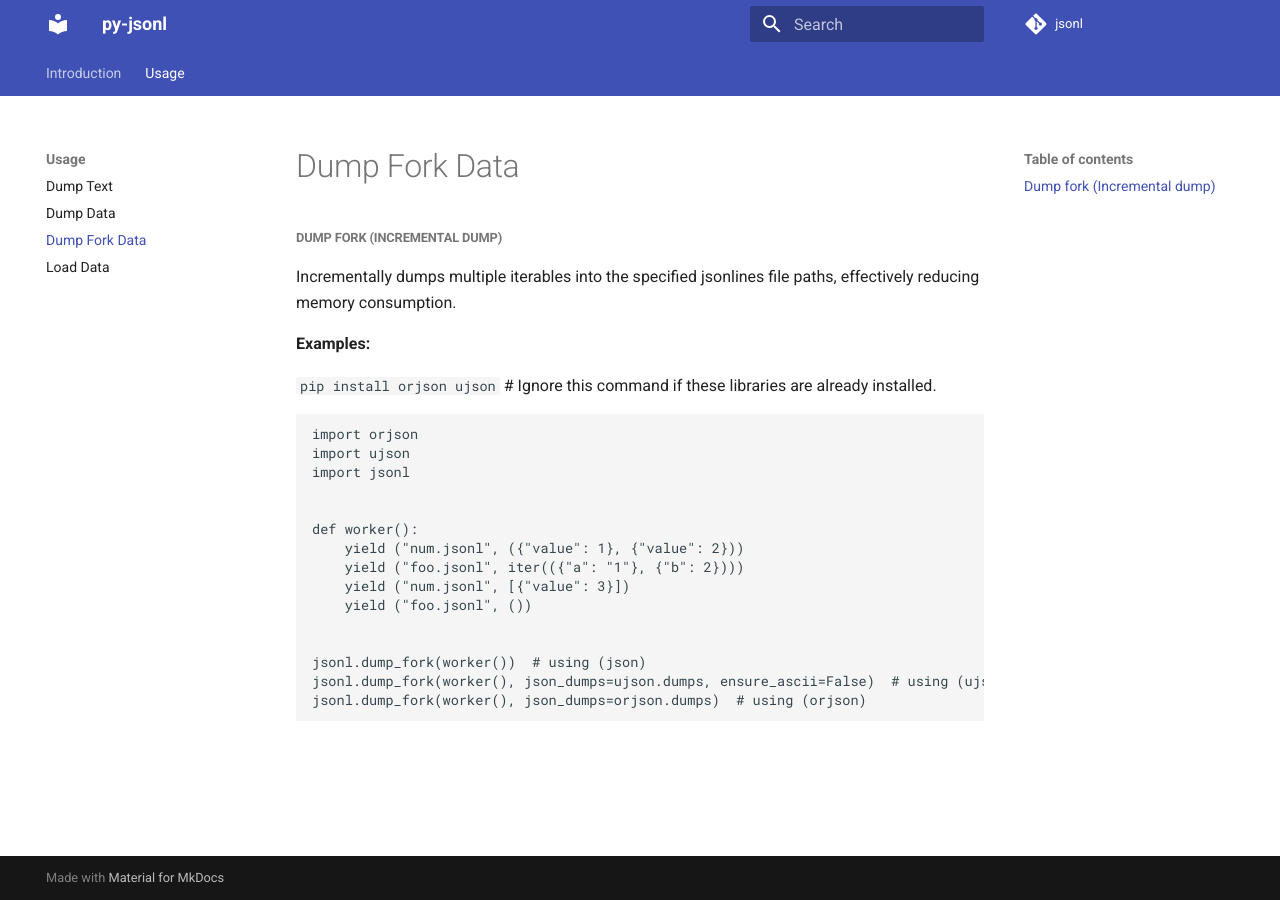
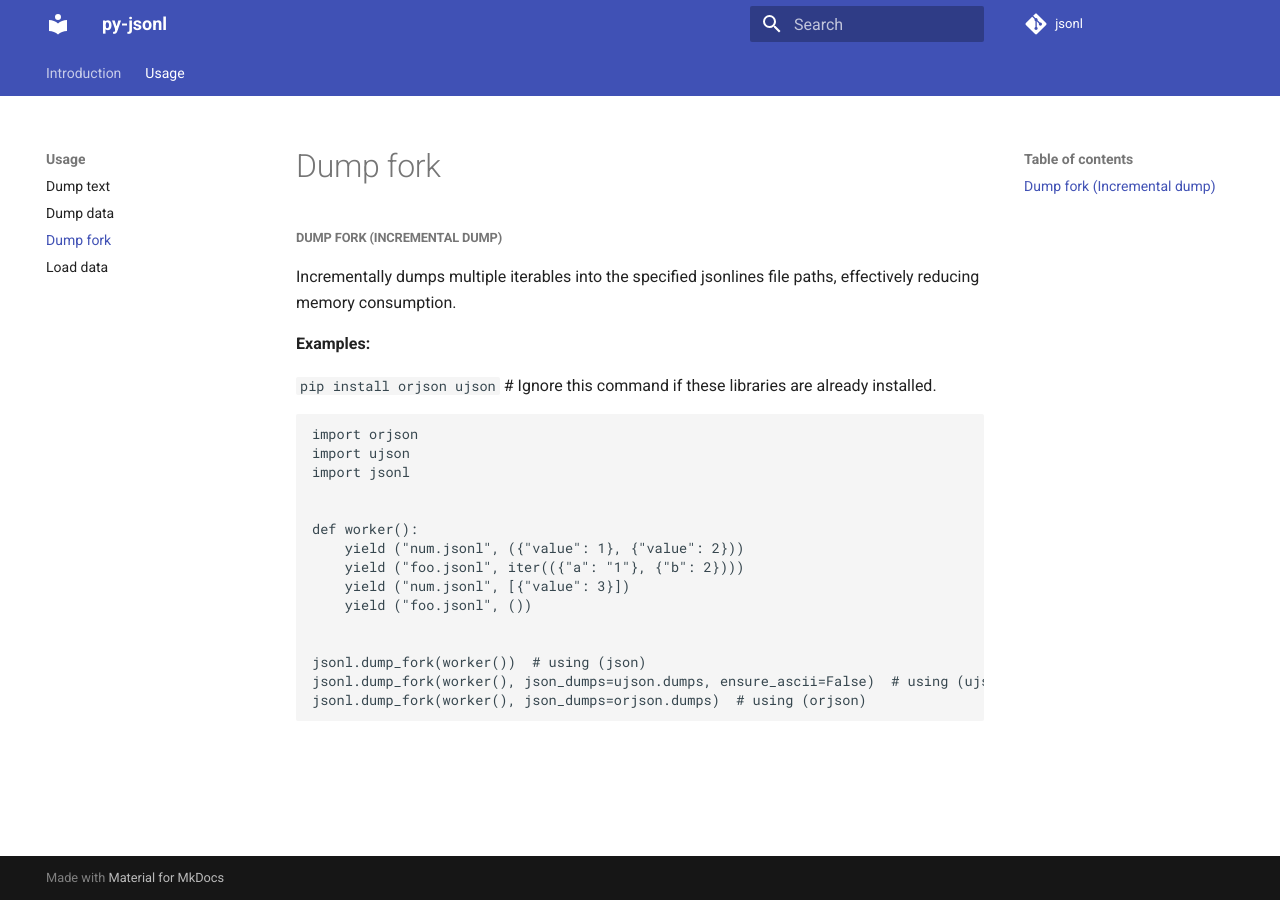
Before and after one commit to rmoralespp/jsonl, an MkDocs documentation site: the page built from docs/dump_fork.md, in a window 1280 px wide. Built offline with MkDocs 1.6.1 and Material for MkDocs 9.7.7, drawn with Linux system fonts in a browser that asks for light colours; comment, search, counter and statistics services are not loaded.

Commit message:
Release v1.3.7

```diff
--- a/jsonl.py
+++ b/jsonl.py
@@ -10,7 +10,7 @@ Useful functions for working with jsonlines data as described: https://jsonlines
 - 📦 Provides a simple API for incremental writing to multiple files.
 """
 
-__version__ = "1.3.6"
+__version__ = "1.3.7"
 __all__ = [
     "dump",
     "dumps",
--- a/mkdocs.yml
+++ b/mkdocs.yml
@@ -22,7 +22,7 @@ theme:
 nav:
   - Introduction: index.md
   - Usage:
-      - Dump Text: dumps.md
-      - Dump Data: dump.md
-      - Dump Fork Data: dump_fork.md
-      - Load Data: load.md
+      - Dump text: dumps.md
+      - Dump data: dump.md
+      - Dump fork: dump_fork.md
+      - Load data: load.md
--- a/pyproject.toml
+++ b/pyproject.toml
@@ -1,6 +1,6 @@
 [project]
 name = "py-jsonl"
-version = "1.3.6"
+version = "1.3.7"
 description = "A simple Python library for handling jsonlines files."
 readme = "README.md"
 license = "MIT"
@@ -28,6 +28,7 @@ Source = "https://github.com/rmoralespp/jsonl"
 Homepage = "https://github.com/rmoralespp/jsonl"
 Changelog = "https://github.com/rmoralespp/jsonl/blob/main/CHANGELOG.md"
 Issues = "https://github.com/rmoralespp/jsonl/issues"
+Documentation = "https://rmoralespp.github.io/jsonl/"
 
 [tool.black]
 line-length = 120
```
Also changed, not shown: CHANGELOG.md (+2 -0 lines).
